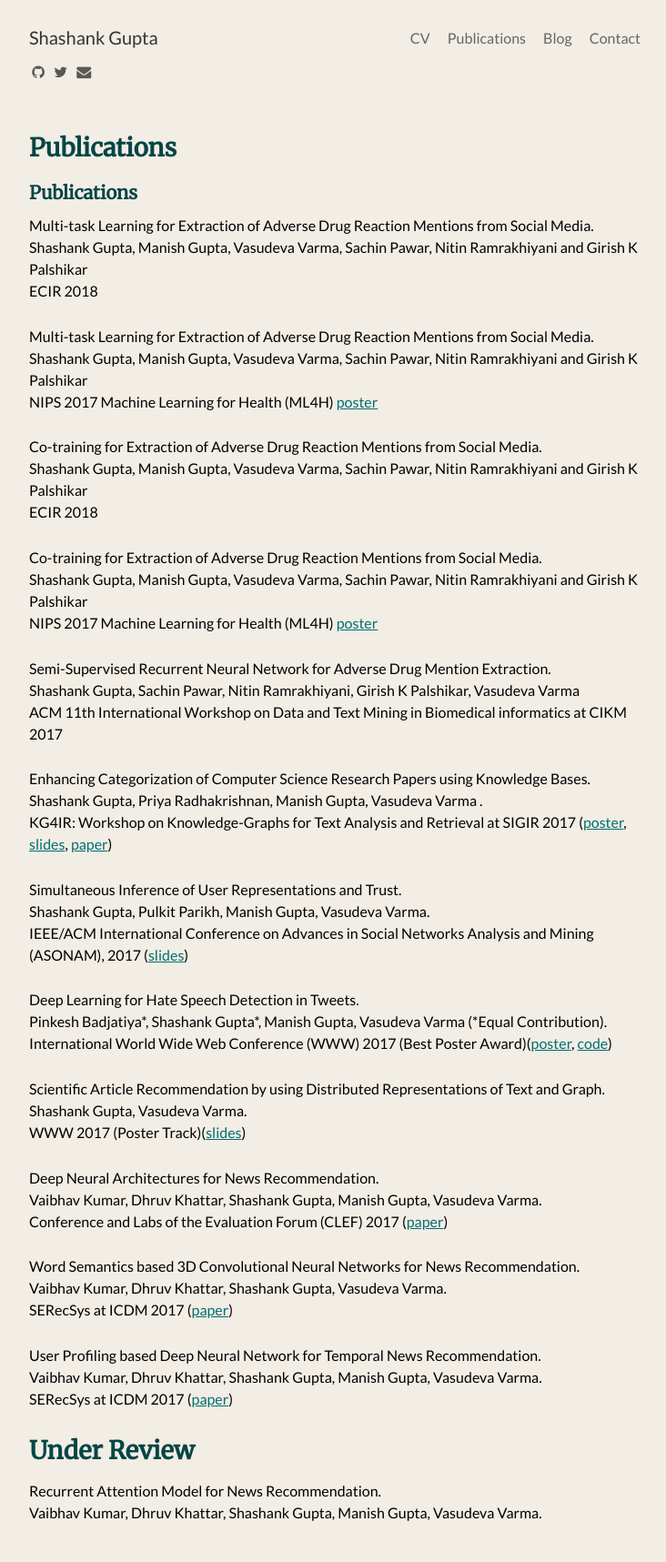
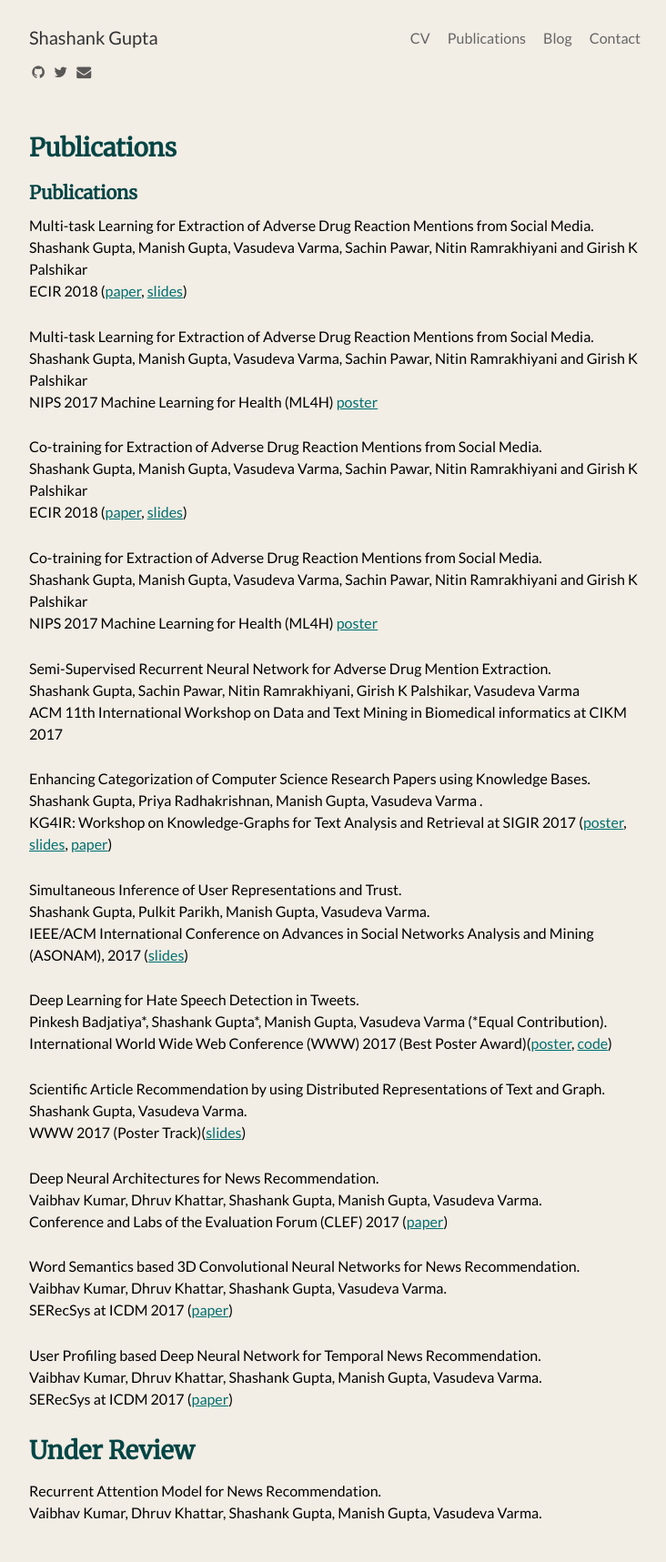
Before and after one commit to shashankg7/shashankg7.github.io, a Jekyll site: the page built from publications.md, in a window 1280 px wide. Shown: the whole page at 91% size, without its empty margins (272-1004 px from the left). Built offline with Jekyll 4.4.1, drawn with Linux system fonts in a browser that asks for light colours; nearby versions of some CDN libraries; our own code applies the rules of GitHub Pages for plain Markdown files.

Commit message:
Update publications.md

```diff
--- a/publications.md
+++ b/publications.md
@@ -7,7 +7,7 @@
 
 Multi-task Learning for Extraction of Adverse Drug Reaction Mentions from Social Media. <br>
 Shashank Gupta, Manish Gupta, Vasudeva Varma, Sachin Pawar, Nitin Ramrakhiyani and Girish K Palshikar <br>
-ECIR 2018
+ECIR 2018 ([paper](https://drive.google.com/file/d/120_y21rCPzQ6epV9YmAflmEuFw91Db5s/view?usp=sharing), [slides](https://drive.google.com/file/d/1562E7GBNonbjn8PB3Dc3cmoo0ScrFS5m/view?usp=sharing))
 
 Multi-task Learning for Extraction of Adverse Drug Reaction Mentions from Social Media. <br>
 Shashank Gupta, Manish Gupta, Vasudeva Varma, Sachin Pawar, Nitin Ramrakhiyani and Girish K Palshikar <br>
@@ -15,7 +15,7 @@
 
 Co-training for Extraction of Adverse Drug Reaction Mentions from Social Media. <br>
 Shashank Gupta, Manish Gupta, Vasudeva Varma, Sachin Pawar, Nitin Ramrakhiyani and Girish K Palshikar <br>
-ECIR 2018
+ECIR 2018 ([paper](https://drive.google.com/file/d/1h2uzjKL2_QKin6hRDoAVgDEBrLMgEt8v/view?usp=sharing), [slides](https://drive.google.com/file/d/1ysPD9aBsY-KMSOudSTOF8dHRwJGdC1AB/view?usp=sharing))
 
 Co-training for Extraction of Adverse Drug Reaction Mentions from Social Media. <br>
 Shashank Gupta, Manish Gupta, Vasudeva Varma, Sachin Pawar, Nitin Ramrakhiyani and Girish K Palshikar <br>
```
